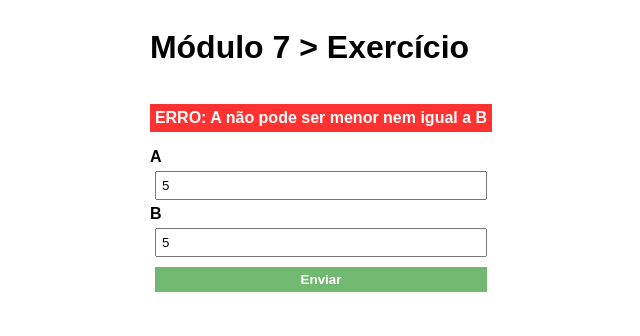
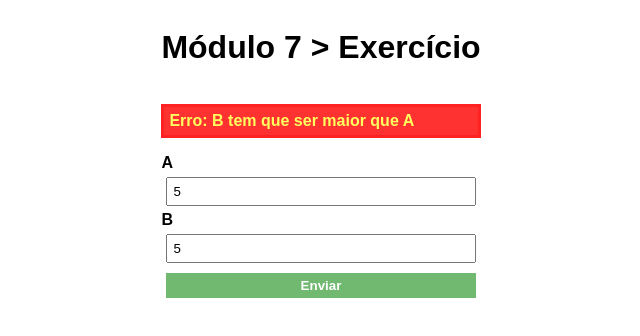
Before and after one commit to LptLeo/curso_ebac_frontend, a plain HTML site: page index.html in a window 1280 px wide. Both pictures are taken after typing "5", "5" into the empty fields and a click on the button "Enviar". Shown: the whole page, without its empty margins (319-959 px from the left). Drawn offline with Linux system fonts and the light colour scheme.

Commit message:
exercicio_html_js - v1.1

```diff
--- a/index.html
+++ b/index.html
@@ -15,7 +15,7 @@
                 Formulário enviado com Sucesso!
             </p>
             <p class="error-msg">
-                ERRO: A não pode ser menor nem igual a B
+                Erro: B tem que ser maior que A
             </p>
             <label for="a"><strong>A</strong></label><input name="a" class="a" type="number">
             <label for="b"><strong>B</strong></label><input name="b" class="b" type="number">
--- a/main.css
+++ b/main.css
@@ -29,16 +29,18 @@ body {
 
 .success-msg {
     display: none;
+    color: #fff;
     background-color: rgba(0, 128, 0, 0.694);
+    border: 3px solid rgba(0, 128, 0, 0.112);
     padding: 5px;
-    color: #fff;
     font-weight: bold;
 }
 
 .error-msg {
     display: none;
+    color: rgb(255, 255, 94);
     background-color: rgba(255, 0, 0, 0.804);
+    border: 3px solid rgba(255, 0, 0, 0.328);
     padding: 5px;
-    color: #fff;
     font-weight: bold;
 }
--- a/main.js
+++ b/main.js
@@ -1,19 +1,28 @@
-var input_a = document.querySelector('.a')
-var input_b = document.querySelector('.b')
+var input_a = parseFloat(document.querySelector('.a'))
+var input_b = parseFloat(document.querySelector('.b'))
 
-function AtualizadorDeValor() {
-    var input_a = document.querySelector('.a')
-    var input_b = document.querySelector('.b')
+function maior() {
+    parseFloat(document.querySelector('.a'))
+    parseFloat(document.querySelector('.b'))
+    if (document.querySelector('.b').value > document.querySelector('.a').value) {
+        console.log('B maior que A!')
+    } else if (document.querySelector('.b').value == document.querySelector('.a').value) {
+        console.log('B é igual á A!')
+    } else {
+        console.log('B é menor que A!')
+    }
+    console.log(`input_a valor = ${document.querySelector('.a').value}`)
+    console.log(`input_b valor = ${document.querySelector('.b').value}`)
 }
 
-addEventListener('input', AtualizadorDeValor)
+addEventListener('input', maior)
 addEventListener('submit', function(e) {
     console.log('Forumlário enviado!')
     e.preventDefault()
-    if (input_b.value > input_a.value) {
+    if (document.querySelector('.b').value > document.querySelector('.a').value) {
         document.querySelector('.success-msg').style.display = 'block'
         document.querySelector('.error-msg').style.display = ''
-    } else if (input_a.value == input_b.value) {
+    } else if (document.querySelector('.b').value == document.querySelector('.a').value) {
         document.querySelector('.error-msg').style.display = 'block'
         document.querySelector('.success-msg').style.display = ''
     } else {
```
